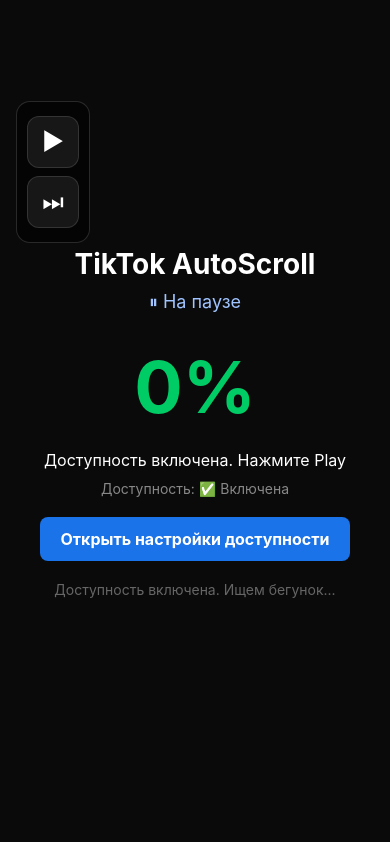
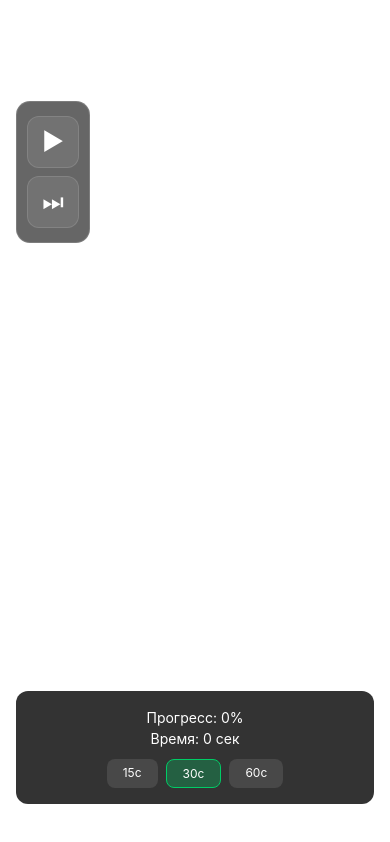
Before and after one commit to bavi1776ktor-oss/tiktok-autoscroll, a React Native app: screen / in a window 390 px wide. Built offline with nearby package versions, Linux system fonts and the light colour scheme.

Commit message:
Update App.js

```diff
--- a/App.js
+++ b/App.js
@@ -1,124 +1,83 @@
-import React, { useState, useEffect } from 'react';
+import React, { useState, useEffect, useRef } from 'react';
 import {
   View,
   Text,
   TouchableOpacity,
   StyleSheet,
   Dimensions,
-  AccessibilityInfo,
-  Linking,
 } from 'react-native';
 
-const { height } = Dimensions.get('window');
+const { height, width } = Dimensions.get('window');
 
 export default function App() {
   const [isPlaying, setIsPlaying] = useState(false);
   const [progress, setProgress] = useState(0);
-  const [statusText, setStatusText] = useState('Ожидание...');
-  const [isAccessibilityEnabled, setIsAccessibilityEnabled] = useState(false);
+  const [currentTime, setCurrentTime] = useState(0);
+  const intervalRef = useRef(null);
+  const timerRef = useRef(null);
+  const [videoDuration, setVideoDuration] = useState(30); // средняя длина ролика
 
-  // Проверка доступности
-  const checkAccessibility = async () => {
-    const enabled = await AccessibilityInfo.isScreenReaderEnabled();
-    setIsAccessibilityEnabled(enabled);
-    if (!enabled) {
-      setStatusText('Включите доступность в настройках');
-    } else {
-      setStatusText('Доступность включена. Нажмите Play');
-    }
-  };
-
+  // Эмуляция бегунка (работает независимо от TikTok)
   useEffect(() => {
-    checkAccessibility();
-  }, []);
-
-  // Эмуляция свайпа (через AccessibilityService)
-  const performSwipe = () => {
-    setStatusText('Свайп!');
-    // TODO: Реальный свайп через AccessibilityService
-    setTimeout(() => {
-      if (isPlaying) {
-        setStatusText('Слежу за бегунком...');
-      }
-    }, 500);
-  };
-
-  // Эмуляция бегунка (пока тестовая)
-  useEffect(() => {
-    let interval;
     if (isPlaying) {
       setProgress(0);
-      interval = setInterval(() => {
+      setCurrentTime(0);
+
+      // Бегунок растет
+      intervalRef.current = setInterval(() => {
         setProgress(prev => {
           const next = prev + 1;
           if (next >= 100) {
-            // Достигли 100% - свайп
+            // Достигли 100% - делаем свайп
             performSwipe();
             return 0;
           }
           return next;
         });
-      }, 100);
+      }, videoDuration * 10); // Длительность ролика в мс
+
+      // Таймер реального времени
+      timerRef.current = setInterval(() => {
+        setCurrentTime(prev => prev + 1);
+      }, 1000);
     } else {
+      clearInterval(intervalRef.current);
+      clearInterval(timerRef.current);
       setProgress(0);
+      setCurrentTime(0);
     }
-    return () => clearInterval(interval);
-  }, [isPlaying]);
+    return () => {
+      clearInterval(intervalRef.current);
+      clearInterval(timerRef.current);
+    };
+  }, [isPlaying, videoDuration]);
+
+  // Эмуляция свайпа (просто анимация)
+  const performSwipe = () => {
+    console.log('Свайп вверх!');
+    // В реальности здесь будет эмуляция касания
+    // Пока просто вибрация и звук (если добавить)
+  };
 
   const togglePlay = () => {
-    const newState = !isPlaying;
-    setIsPlaying(newState);
-    if (newState) {
-      setStatusText('Слежу за бегунком...');
-      // TODO: Реальный мониторинг бегунка
-    } else {
-      setStatusText('Ожидание...');
-    }
+    setIsPlaying(!isPlaying);
   };
 
   const handleSkip = () => {
     if (isPlaying) {
       performSwipe();
+      setProgress(0);
+      setCurrentTime(0);
     }
   };
 
-  const openSettings = () => {
-    Linking.openSettings();
+  const handleDurationChange = (seconds) => {
+    setVideoDuration(seconds);
   };
 
   return (
     <View style={styles.container}>
-      <View style={styles.content}>
-        <Text style={styles.title}>TikTok AutoScroll</Text>
-        <Text style={styles.subtitle}>
-          {isPlaying ? '▶ Активен' : '⏸ На паузе'}
-        </Text>
-
-        <Text style={styles.progressBig}>
-          {Math.round(progress)}%
-        </Text>
-
-        <Text style={styles.statusText}>{statusText}</Text>
-        <Text style={styles.hintText}>
-          Доступность: {isAccessibilityEnabled ? '✅ Включена' : '❌ Выключена'}
-        </Text>
-
-        <TouchableOpacity
-          style={styles.settingsButton}
-          onPress={openSettings}
-        >
-          <Text style={styles.settingsButtonText}>
-            Открыть настройки доступности
-          </Text>
-        </TouchableOpacity>
-
-        <Text style={styles.debugHint}>
-          {isAccessibilityEnabled ?
-            'Доступность включена. Ищем бегунок...' :
-            'Включите доступность в настройках телефона'}
-        </Text>
-      </View>
-
+      {/* Панель управления поверх всех окон */}
       <View style={styles.floatingPanel}>
         <TouchableOpacity
           style={[styles.button, isPlaying && styles.buttonActive]}
@@ -136,6 +95,32 @@
           <Text style={styles.buttonText}>⏭</Text>
         </TouchableOpacity>
       </View>
+
+      {/* Информация о прогрессе (для отладки) */}
+      <View style={styles.debugPanel}>
+        <Text style={styles.debugText}>Прогресс: {progress}%</Text>
+        <Text style={styles.debugText}>Время: {currentTime} сек</Text>
+        <View style={styles.durationButtons}>
+          <TouchableOpacity
+            style={[styles.durationBtn, videoDuration === 15 && styles.durationActive]}
+            onPress={() => handleDurationChange(15)}
+          >
+            <Text style={styles.durationText}>15с</Text>
+          </TouchableOpacity>
+          <TouchableOpacity
+            style={[styles.durationBtn, videoDuration === 30 && styles.durationActive]}
+            onPress={() => handleDurationChange(30)}
+          >
+            <Text style={styles.durationText}>30с</Text>
+          </TouchableOpacity>
+          <TouchableOpacity
+            style={[styles.durationBtn, videoDuration === 60 && styles.durationActive]}
+            onPress={() => handleDurationChange(60)}
+          >
+            <Text style={styles.durationText}>60с</Text>
+          </TouchableOpacity>
+        </View>
+      </View>
     </View>
   );
 }
@@ -143,59 +128,9 @@
 const styles = StyleSheet.create({
   container: {
     flex: 1,
-    backgroundColor: '#0a0a0a',
-    justifyContent: 'center',
-    alignItems: 'center',
+    backgroundColor: 'transparent',
   },
-  content: {
-    alignItems: 'center',
-    paddingHorizontal: 20,
-  },
-  title: {
-    fontSize: 28,
-    fontWeight: 'bold',
-    color: '#ffffff',
-    marginBottom: 10,
-  },
-  subtitle: {
-    fontSize: 18,
-    color: '#a0c4ff',
-    marginBottom: 30,
-  },
-  progressBig: {
-    fontSize: 72,
-    fontWeight: 'bold',
-    color: '#00cc66',
-    marginBottom: 20,
-  },
-  statusText: {
-    fontSize: 16,
-    color: '#ffffff',
-    marginBottom: 10,
-  },
-  hintText: {
-    fontSize: 14,
-    color: '#888888',
-    marginBottom: 20,
-  },
-  settingsButton: {
-    backgroundColor: '#1a73e8',
-    paddingHorizontal: 20,
-    paddingVertical: 12,
-    borderRadius: 8,
-    marginBottom: 10,
-  },
-  settingsButtonText: {
-    color: '#ffffff',
-    fontSize: 16,
-    fontWeight: 'bold',
-  },
-  debugHint: {
-    fontSize: 14,
-    color: '#666666',
-    textAlign: 'center',
-    marginTop: 10,
-  },
+  // Плавающая панель (левая сторона)
   floatingPanel: {
     position: 'absolute',
     left: 16,
@@ -231,4 +166,41 @@
     textAlign: 'center',
     lineHeight: 28,
   },
+  // Панель отладки (внизу)
+  debugPanel: {
+    position: 'absolute',
+    bottom: 40,
+    left: 16,
+    right: 16,
+    backgroundColor: 'rgba(0,0,0,0.8)',
+    borderRadius: 12,
+    padding: 16,
+    alignItems: 'center',
+    zIndex: 999,
+  },
+  debugText: {
+    color: '#ffffff',
+    fontSize: 14,
+    marginVertical: 2,
+  },
+  durationButtons: {
+    flexDirection: 'row',
+    marginTop: 10,
+  },
+  durationBtn: {
+    backgroundColor: 'rgba(255,255,255,0.1)',
+    paddingHorizontal: 16,
+    paddingVertical: 6,
+    borderRadius: 8,
+    marginHorizontal: 4,
+  },
+  durationActive: {
+    backgroundColor: 'rgba(0, 200, 100, 0.3)',
+    borderColor: '#00cc66',
+    borderWidth: 1,
+  },
+  durationText: {
+    color: '#ffffff',
+    fontSize: 12,
+  },
 });
```
